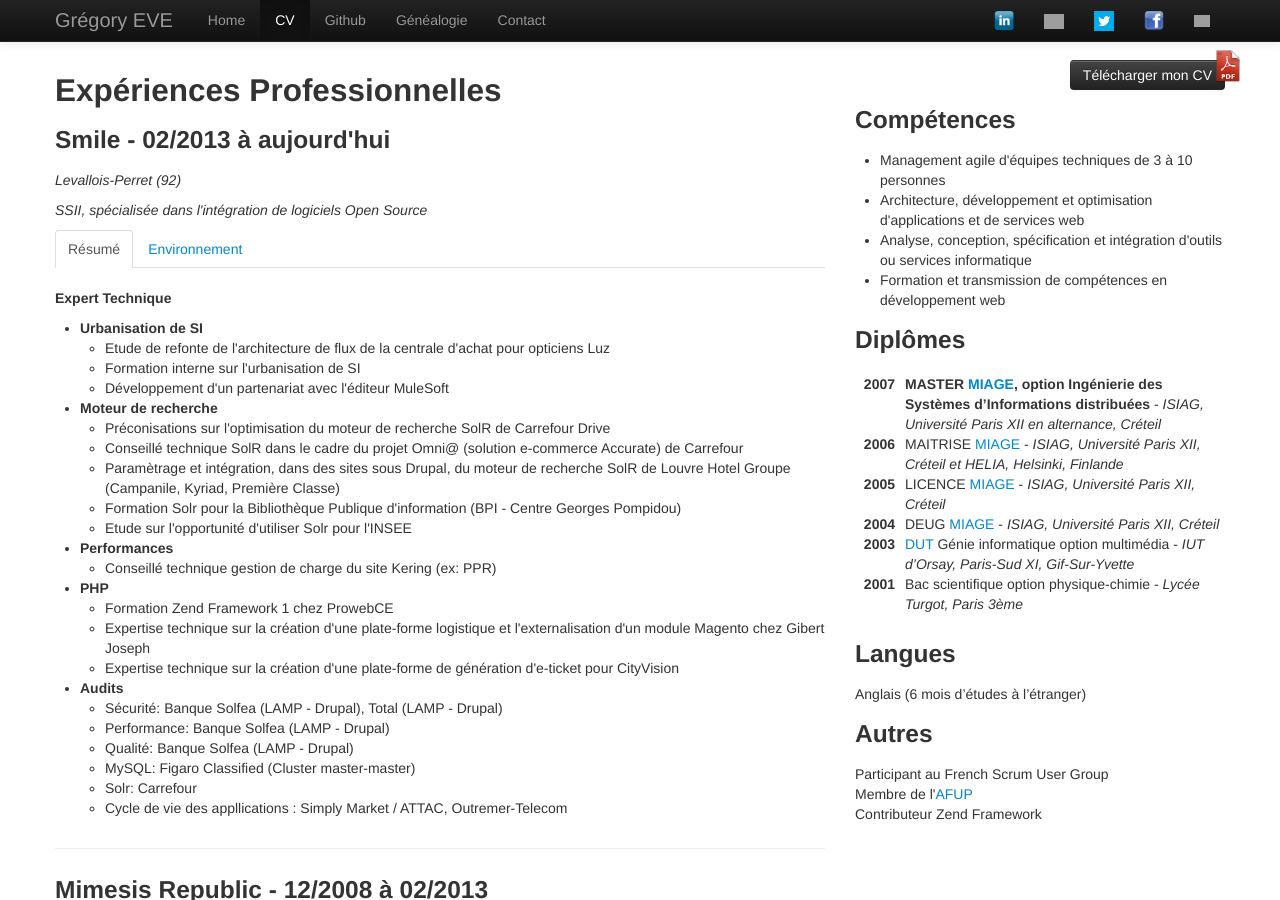
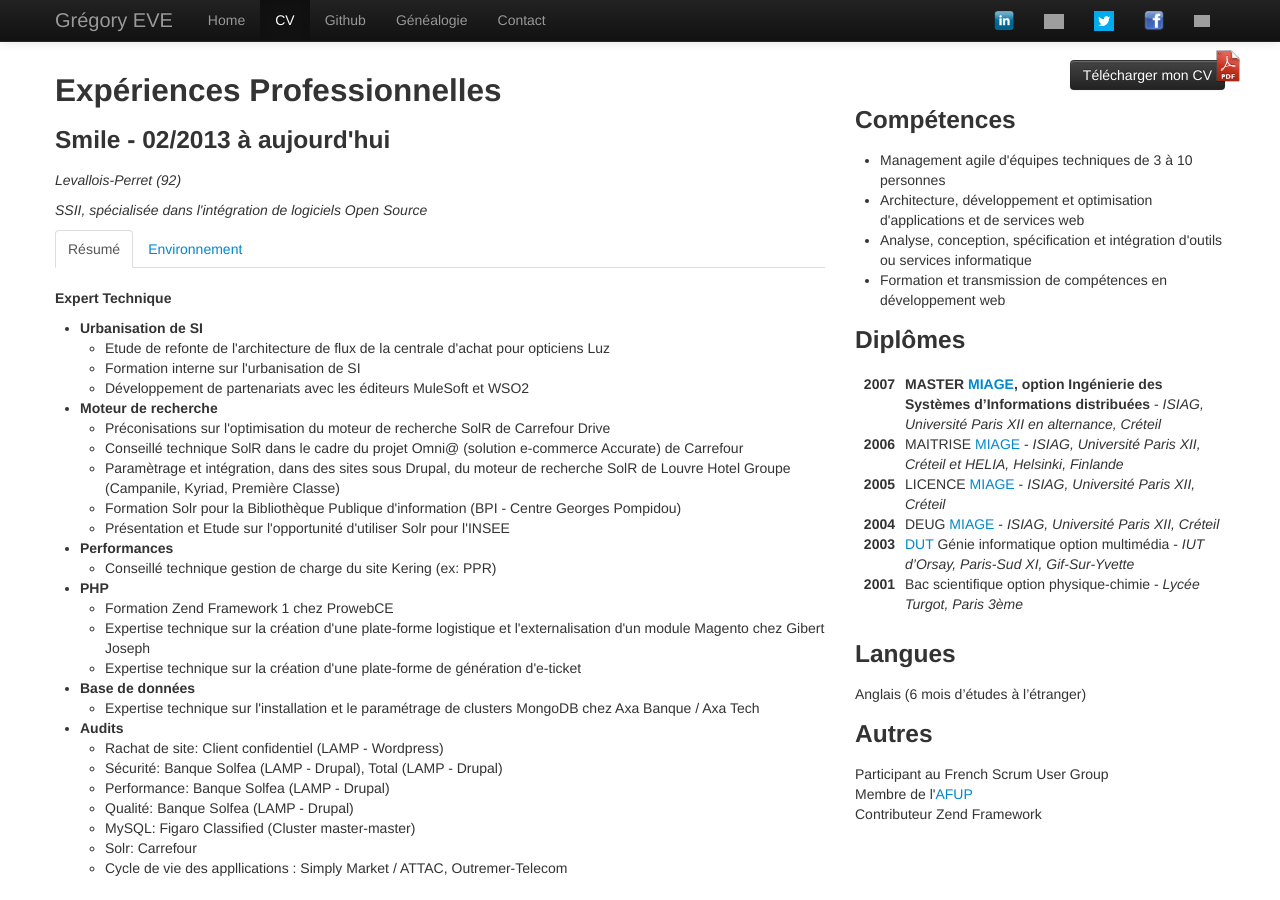
Before and after one commit to geve82/www.geve.fr, a Jekyll site: the page built from cv/index.html, in a window 1280 px wide and 900 px high. Built offline with Jekyll 4.4.1, drawn with Linux system fonts in a browser that asks for light colours; nearby versions of some CDN libraries; Markdown is read by kramdown in place of the engine named in the settings; grey boxes are pictures that could not be loaded.

Commit message:
update cv

```diff
--- a/cv/index.html
+++ b/cv/index.html
@@ -24,7 +24,7 @@
       	<ul>
       	  <li>Etude de refonte de l'architecture de flux de la centrale d'achat pour opticiens Luz</li>
       	  <li>Formation interne sur l'urbanisation de SI</li>
-      	  <li>Développement d'un partenariat avec l'éditeur MuleSoft</li>
+      	  <li>Développement de partenariats avec les éditeurs MuleSoft et WSO2</li>
       	</ul>
       </li>
       <li><strong>Moteur de recherche</strong>
@@ -33,7 +33,7 @@
       	  <li>Conseillé technique SolR dans le cadre du projet Omni@ (solution e-commerce Accurate) de Carrefour</li>
       	  <li>Paramètrage et intégration, dans des sites sous Drupal, du moteur de recherche SolR de Louvre Hotel Groupe (Campanile, Kyriad, Première Classe)</li>
 	  <li>Formation Solr pour la Bibliothèque Publique d'information (BPI - Centre Georges Pompidou)</li>
-	  <li>Etude sur l'opportunité d'utiliser Solr pour l'INSEE</li>
+	  <li>Présentation et Etude sur l'opportunité d'utiliser Solr pour l'INSEE</li>
 	</ul>
       </li>
       <li><strong>Performances</strong>
@@ -45,11 +45,17 @@
       	<ul>
       	  <li>Formation Zend Framework 1 chez ProwebCE</li>
       	  <li>Expertise technique sur la création d'une plate-forme logistique et l'externalisation d'un module Magento chez Gibert Joseph</li>
-      	  <li>Expertise technique sur la création d'une plate-forme de génération d'e-ticket pour CityVision</li>
+      	  <li>Expertise technique sur la création d'une plate-forme de génération d'e-ticket</li>
+      	</ul>
+      </li>
+      <li><strong>Base de données</strong>
+      	<ul>
+      	  <li>Expertise technique sur l'installation et le paramétrage de clusters MongoDB chez Axa Banque / Axa Tech</li>
       	</ul>
       </li>
       <li><strong>Audits</strong>
       	<ul>
+      	  <li>Rachat de site: Client confidentiel (LAMP - Wordpress)</li>
       	  <li>Sécurité: Banque Solfea (LAMP - Drupal), Total (LAMP - Drupal)</li>
           <li>Performance: Banque Solfea (LAMP - Drupal)</li>
           <li>Qualité: Banque Solfea (LAMP - Drupal)</li>
```
